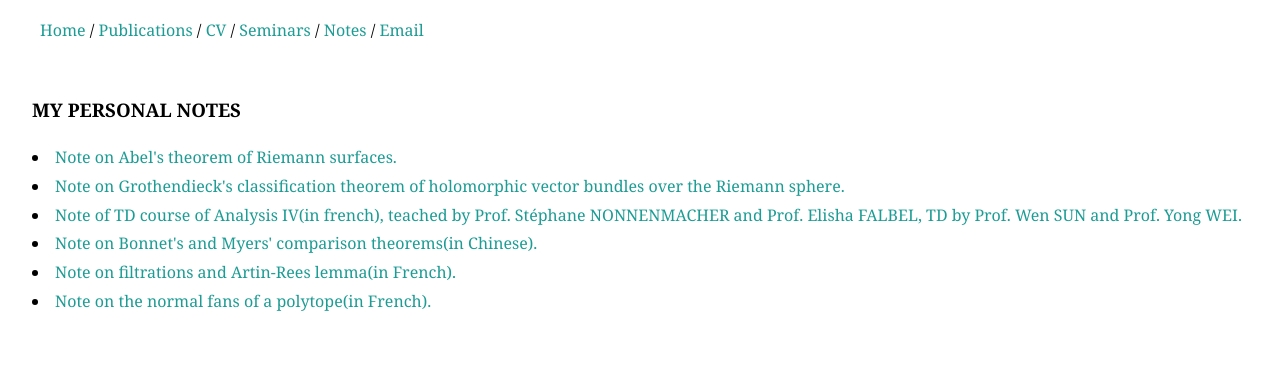
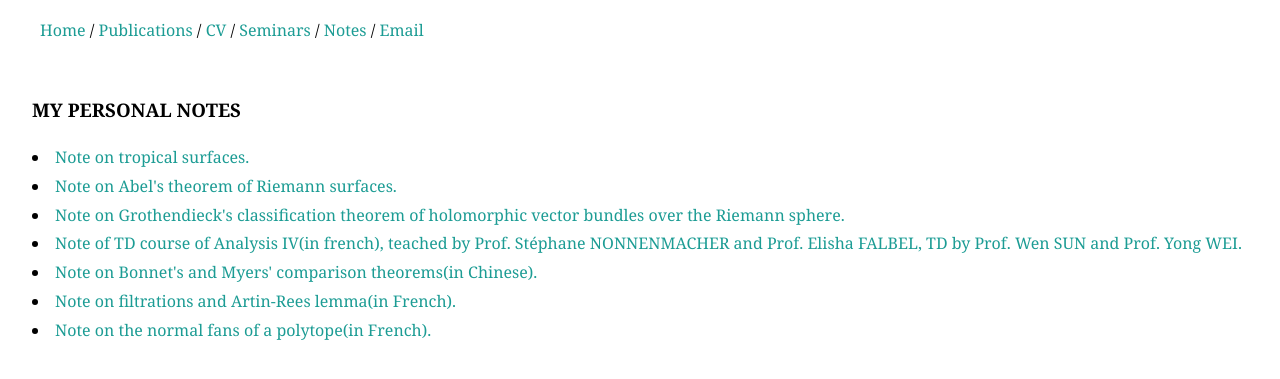
Before and after one commit to XiaoweiYEXavier/XiaoweiYEXavier.github.io, a Jekyll site: the page built from Notes/index.html, in a window 1280 px wide. Shown: the top 379 px of the page. Built offline with Jekyll 4.4.1, drawn with Linux system fonts in a browser that asks for light colours; some web fonts are replaced.

Commit message:
Update index.html

```diff
--- a/Notes/index.html
+++ b/Notes/index.html
@@ -6,6 +6,7 @@ title: YE Xiaowei
 	<section>
 		<h3>My personal notes</h3>
 		<u1>
+	   <li><a href="/Notes/Tropical_Rainforest.pdf" target="blank">Note on tropical surfaces. </a></li>
            <li><a href="/Notes/Seminar_Notes_Abel.pdf" target="blank">Note on Abel's theorem of Riemann surfaces. </a></li>
 	   <li><a href="/Notes/Seminar_Notes_Grothendieck.pdf" target="blank">Note on Grothendieck's classification theorem of holomorphic vector bundles over the Riemann sphere. </a></li>
 	   <li><a href="/Notes/分析IV习题.pdf" target="blank">Note of TD course of Analysis IV(in french), teached by Prof. Stéphane NONNENMACHER and Prof. Elisha FALBEL, TD by Prof. Wen SUN and Prof. Yong WEI. </a></li>
```
